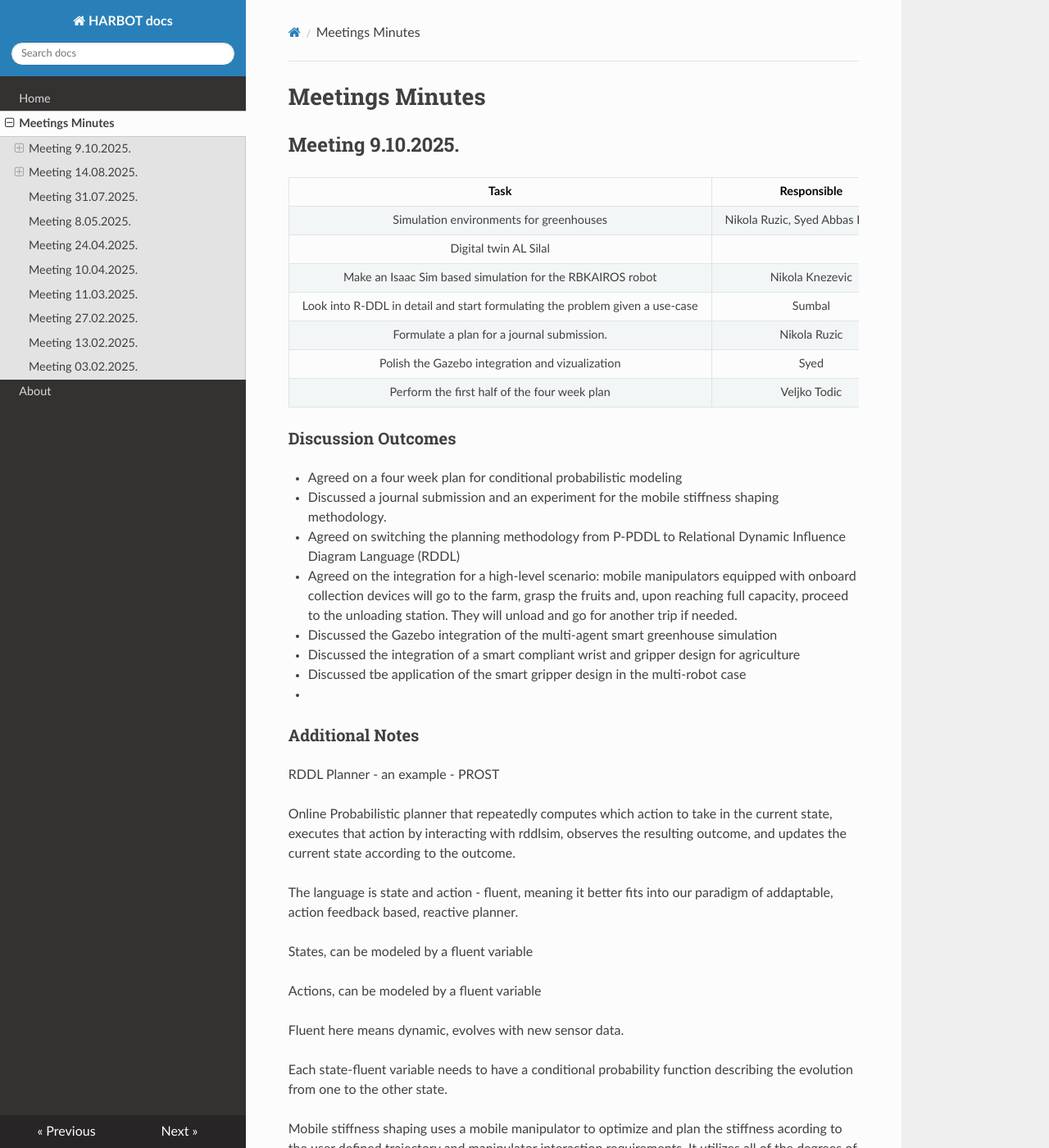
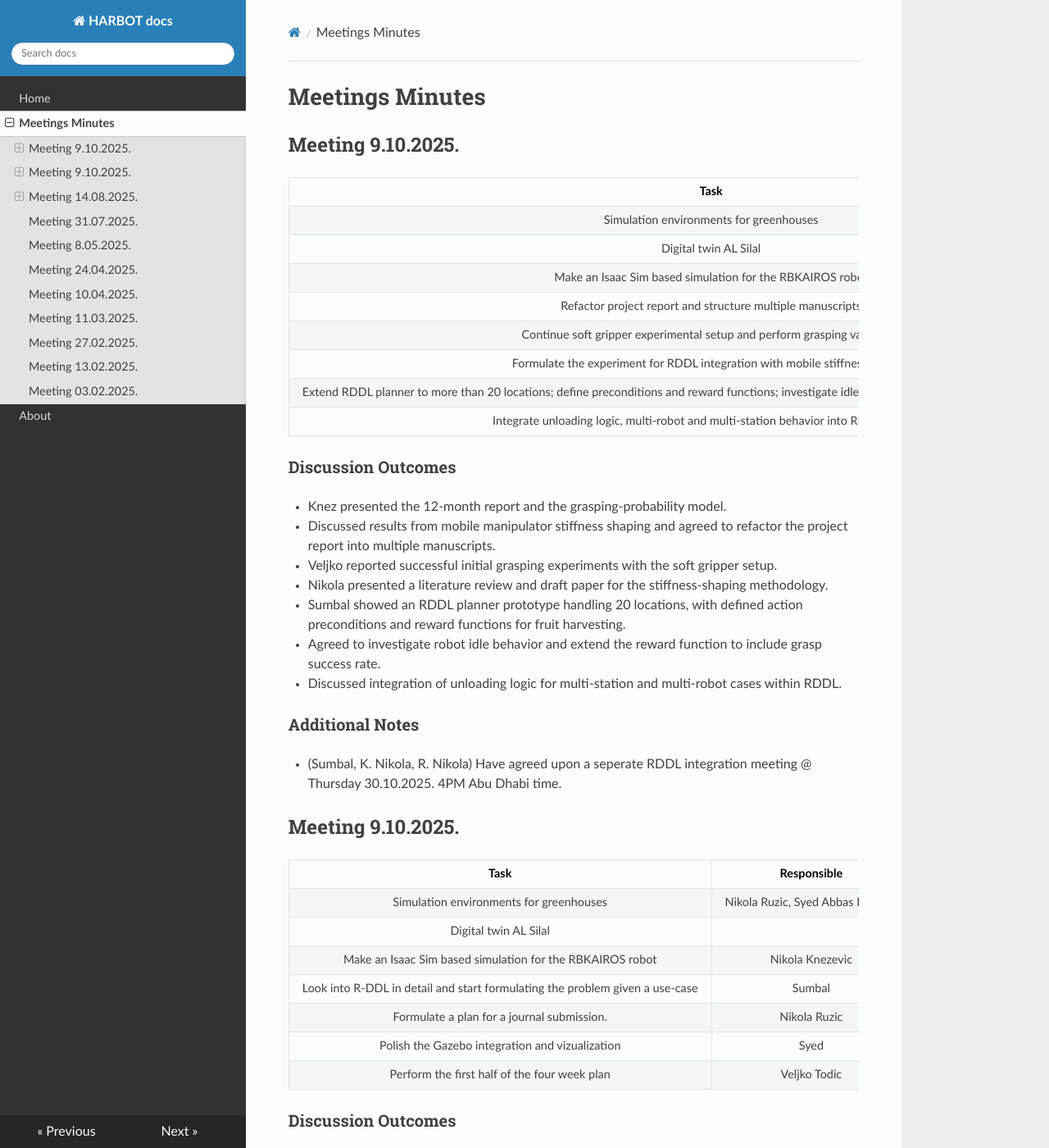
Before and after one commit to etfrobotics/HARBOT, an MkDocs documentation site: the page built from docs/logs.md, in a window 1280 px wide and 1400 px high. Shown: the whole window at 82% size. Built offline with MkDocs 1.6.1, drawn with Linux system fonts in a browser that asks for light colours; nearby versions of some CDN libraries.

Commit message:
Update logs.md

```diff
--- a/docs/logs.md
+++ b/docs/logs.md
@@ -1,4 +1,39 @@
 # Meetings Minutes
+
+## Meeting 9.10.2025.
+
+|                                                                             Task                                                                             |   Responsible   | Due |     Status    |
+| :----------------------------------------------------------------------------------------------------------------------------------------------------------: | :-------------: | :-: | :-----------: |
+|                                         Simulation environments for greenhouses                                  |            Nikola Ruzic, Syed Abbas Hussain          | 8.05.2025. | ⚠️ TO BE DONE |
+|                                            Digital twin AL Silal                                                                 |                                     |             | ⚠️ TO BE DONE |
+|                         Make an Isaac Sim based simulation for the RBKAIROS robot                                                       |         Nikola Knezevic            |		 | ⚠️ TO BE DONE |
+|                                                  Refactor project report and structure multiple manuscripts                                                  | Nikola Knezevic |     | ⚠️ TO BE DONE |
+|                                           Continue soft gripper experimental setup and perform grasping validation                                           |   Veljko Todic  |     | ⚠️ TO BE DONE |
+|                                           Formulate   the experiment for RDDL integration with mobile stiffness shaping                                      |   Nikola Ružić  |     | ⚠️ TO BE DONE |
+| Extend RDDL planner to more than 20 locations; define preconditions and reward functions; investigate idle robot behavior; modify reward to include grasping |      Sumbal     |     | ⚠️ TO BE DONE |
+|                                     Integrate unloading logic, multi-robot and multi-station behavior into RDDL use-case                                     |      Sumbal     |     | ⚠️ TO BE DONE |
+
+
+### Discussion Outcomes
+
+- Knez presented the 12-month report and the grasping-probability model.
+
+- Discussed results from mobile manipulator stiffness shaping and agreed to refactor the project report into multiple manuscripts.
+
+- Veljko reported successful initial grasping experiments with the soft gripper setup.
+
+- Nikola presented a literature review and draft paper for the stiffness-shaping methodology.
+
+- Sumbal showed an RDDL planner prototype handling 20 locations, with defined action preconditions and reward functions for fruit harvesting.
+
+- Agreed to investigate robot idle behavior and extend the reward function to include grasp success rate.
+
+- Discussed integration of unloading logic for multi-station and multi-robot cases within RDDL.
+
+### Additional Notes
+
+- (Sumbal, K. Nikola, R. Nikola) Have agreed upon a seperate RDDL integration meeting @ Thursday 30.10.2025. 4PM Abu Dhabi time.
+
 
 ## Meeting 9.10.2025.
 
```
